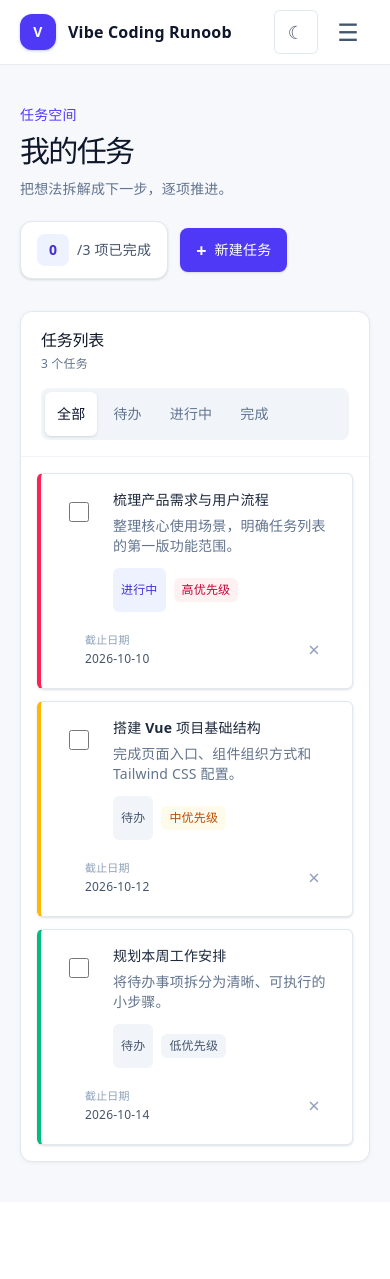
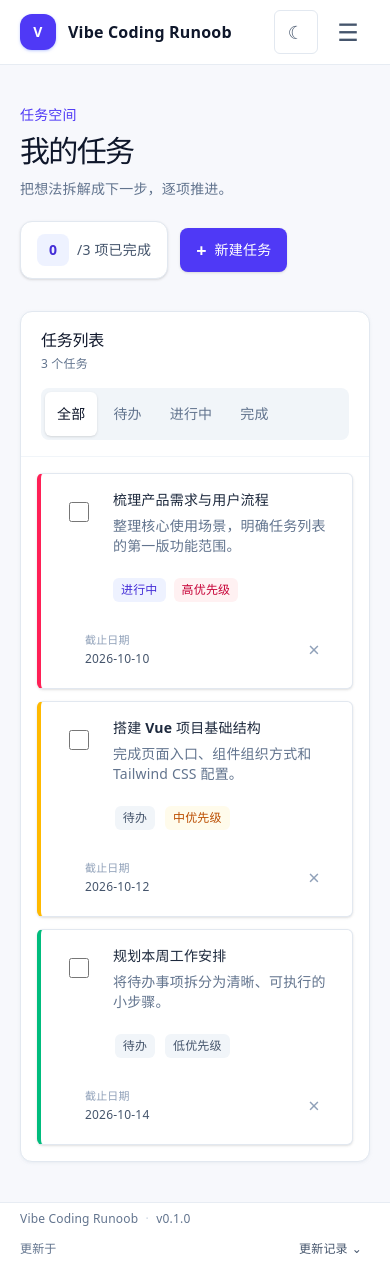
Before and after one commit to yangnana2024/vibe-coding-runoob, a Vue app: page / in a window 390 px wide. Before the commit the page ends 1202 px from the top, so only its background shows below. Built offline with nearby package versions, Linux system fonts and the light colour scheme.

Commit message:
在底部添加版本及更新记录 版本号来自 package.json，日期和更新正文都从 Markdown 自动生成

```diff
--- a/package.json
+++ b/package.json
@@ -1,7 +1,7 @@
 {
   "name": "vibe-coding-runoob",
   "private": true,
-  "version": "0.0.0",
+  "version": "0.1.0",
   "type": "module",
   "scripts": {
     "dev": "vite",
@@ -9,6 +9,8 @@
     "preview": "vite preview"
   },
   "dependencies": {
+    "dompurify": "^3.4.16",
+    "marked": "^18.1.0",
     "vue": "^3.5.42"
   },
   "devDependencies": {
--- a/src/App.vue
+++ b/src/App.vue
@@ -5,6 +5,7 @@ import TaskModal from './components/TaskModal.vue'
 import TaskList from './components/TaskList.vue'
 import ThemeToggle from './components/ThemeToggle.vue'
 import { addTask, deleteTask, taskStore, updateTask } from './stores/taskStore'
+import { appReleaseDate, appVersion, changelogHtml } from './appMetadata'
 import type { Task } from './types/task'
 
 const isTaskModalOpen = ref(false)
@@ -32,7 +33,7 @@ function selectView(view: 'list' | 'kanban') {
 </script>
 
 <template>
-  <div class="min-h-screen bg-[#f7f8fc] text-left text-slate-800 transition-colors dark:bg-slate-950 dark:text-slate-100">
+  <div class="flex min-h-screen flex-col bg-[#f7f8fc] text-left text-slate-800 transition-colors dark:bg-slate-950 dark:text-slate-100">
     <header class="border-b border-slate-200/80 bg-white dark:border-slate-800 dark:bg-slate-900">
       <div class="mx-auto max-w-6xl px-5 sm:px-8">
         <div class="flex h-16 items-center justify-between">
@@ -84,7 +85,7 @@ function selectView(view: 'list' | 'kanban') {
       </div>
     </header>
 
-    <main class="mx-auto max-w-6xl px-5 py-10 sm:px-8 sm:py-14">
+    <main class="mx-auto w-full max-w-6xl flex-1 px-5 py-10 sm:px-8 sm:py-14">
       <section class="mb-8 flex flex-col justify-between gap-5 sm:flex-row sm:items-end">
         <div>
           <p class="mb-2 text-sm font-semibold text-indigo-600 dark:text-indigo-300">任务空间</p>
@@ -138,5 +139,30 @@ function selectView(view: 'list' | 'kanban') {
         @delete="deleteTask"
       />
     </main>
+
+    <footer class="border-t border-slate-200/80 bg-white dark:border-slate-800 dark:bg-slate-900">
+      <div class="mx-auto grid max-w-6xl grid-cols-[1fr_auto] items-center gap-x-3 px-5 py-2 sm:flex sm:gap-3 sm:px-8">
+        <p class="col-span-2 m-0 text-xs text-slate-500 dark:text-slate-400">
+          Vibe Coding Runoob
+          <span class="mx-1 text-slate-300 dark:text-slate-600">·</span>
+          v{{ appVersion }}
+        </p>
+        <p class="row-start-2 m-0 text-xs text-slate-500 dark:text-slate-400 sm:row-auto">
+          更新于 <time :datetime="appReleaseDate">{{ appReleaseDate }}</time>
+        </p>
+        <details class="group relative col-start-2 row-start-2 shrink-0 sm:ml-auto sm:row-auto">
+          <summary class="flex min-h-11 cursor-pointer list-none items-center gap-1 rounded-md px-2 text-xs font-medium text-slate-600 hover:bg-slate-50 focus-visible:outline-2 focus-visible:outline-indigo-500 dark:text-slate-300 dark:hover:bg-slate-800">
+            更新记录
+            <span aria-hidden="true" class="transition-transform group-open:rotate-180">⌄</span>
+          </summary>
+          <section class="absolute bottom-full right-0 z-20 mb-2 max-h-[70dvh] w-72 max-w-[calc(100vw-2.5rem)] overflow-y-auto rounded-lg border border-slate-200 bg-white p-4 text-sm shadow-xl dark:border-slate-700 dark:bg-slate-900">
+            <div
+              class="leading-6 text-slate-600 dark:text-slate-300 [&_h1]:mb-3 [&_h1]:mt-0 [&_h1]:text-base [&_h1]:font-semibold [&_h1]:text-slate-900 [&_h2]:mb-2 [&_h2]:mt-4 [&_h2]:text-sm [&_h2]:font-semibold [&_h2]:text-slate-800 [&_ul]:mb-3 [&_ul]:mt-2 [&_ul]:list-disc [&_ul]:space-y-1 [&_ul]:pl-5 [&_p]:my-2 dark:[&_h1]:text-slate-100 dark:[&_h2]:text-slate-100"
+              v-html="changelogHtml"
+            />
+          </section>
+        </details>
+      </div>
+    </footer>
   </div>
 </template>
--- /dev/null
+++ b/src/appMetadata.ts
@@ -0,0 +1,15 @@
+import DOMPurify from 'dompurify'
+import { marked } from 'marked'
+import changelogMarkdown from '../CHANGELOG.md?raw'
+
+export const appVersion = __APP_VERSION__
+
+const latestReleaseHeading = marked.lexer(changelogMarkdown).find(
+	(token) => token.type === 'heading' && token.depth === 2,
+)
+const releaseDate = latestReleaseHeading?.text.match(/\[[^\]]+\]\s*-\s*(\d{4}-\d{2}-\d{2})$/)?.[1]
+
+export const appReleaseDate = releaseDate ?? ''
+export const changelogHtml = DOMPurify.sanitize(
+	marked.parse(changelogMarkdown, { async: false }),
+)
--- a/src/components/TaskCard.vue
+++ b/src/components/TaskCard.vue
@@ -81,16 +81,20 @@ function changeStatus(status: TaskStatus, task: Task) {
           <button
             ref="statusPickerTrigger"
             type="button"
-            class="inline-flex min-h-11 items-center rounded-md px-2 text-xs font-medium sm:hidden"
-            :class="{
-              'bg-slate-100 text-slate-600 dark:bg-slate-800 dark:text-slate-300': task.status === 'todo',
-              'bg-indigo-50 text-indigo-700 dark:bg-indigo-950 dark:text-indigo-300': task.status === 'in-progress',
-              'bg-emerald-50 text-emerald-700 dark:bg-emerald-950 dark:text-emerald-300': task.status === 'done',
-            }"
+            class="inline-flex min-h-11 min-w-11 items-center justify-center rounded-md p-0 focus-visible:outline-2 focus-visible:outline-indigo-500 sm:hidden"
             :aria-label="`更改“${task.title}”的状态，当前为${statusLabels[task.status]}`"
             aria-haspopup="dialog"
             @click="openStatusPicker"
-          >{{ statusLabels[task.status] }}</button>
+          >
+            <span
+              class="rounded-md px-2 py-1 text-xs font-medium"
+              :class="{
+                'bg-slate-100 text-slate-600 dark:bg-slate-800 dark:text-slate-300': task.status === 'todo',
+                'bg-indigo-50 text-indigo-700 dark:bg-indigo-950 dark:text-indigo-300': task.status === 'in-progress',
+                'bg-emerald-50 text-emerald-700 dark:bg-emerald-950 dark:text-emerald-300': task.status === 'done',
+              }"
+            >{{ statusLabels[task.status] }}</span>
+          </button>
           <span
             class="hidden rounded-md px-2 py-1 text-xs font-medium sm:inline-flex"
             :class="{
--- a/vite.config.js
+++ b/vite.config.js
@@ -1,8 +1,16 @@
 import vue from '@vitejs/plugin-vue'
 import tailwindcss from '@tailwindcss/vite'
 import { defineConfig } from 'vite'
+import { readFileSync } from 'node:fs'
+
+const { version } = JSON.parse(
+  readFileSync(new URL('./package.json', import.meta.url), 'utf8'),
+)
 
 // https://vite.dev/config/
 export default defineConfig({
   plugins: [vue(), tailwindcss()],
+  define: {
+    __APP_VERSION__: JSON.stringify(version),
+  },
 })
```
Also changed, not shown: 2 other files (tests, documents, lock files or other folders).
